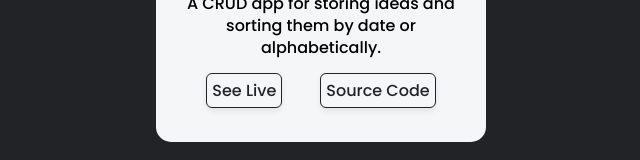
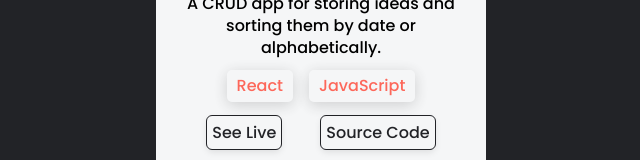
Before and after one commit to codeAdventureNow/coolthreeportfolio, a React (Vite) app: page / in a window 1280 px wide. Shown: the part 1244-1404 px from the top of the page, without its empty margins (319-959 px from the left). Built offline with nearby package versions, Linux system fonts and the light colour scheme.

Commit message:
added skills to card

```diff
--- a/src/App.css
+++ b/src/App.css
@@ -208,6 +208,29 @@ header {
   border-radius: 5px;
 }
 
+.card-skills {
+  display: flex;
+  align-items: center;
+  justify-content: center;
+  gap: 1rem;
+  margin: 10px 0;
+}
+
+/* --bg-color: #222327;
+--text-color: #fff;
+--main-color: #ffd700; */
+
+.card-skills p {
+  box-shadow: 0px 3px 15px rgba(0, 0, 0, 0.2);
+  border-radius: 5px;
+  padding: 5px 10px;
+  color: var(--main-color);
+  color: #e34234;
+  color: #ff4433;
+  /* background: var(--bg-color); */
+  opacity: 0.8;
+}
+
 .card-text {
   color: black;
   text-align: center;
--- a/src/components/Projects.tsx
+++ b/src/components/Projects.tsx
@@ -7,6 +7,10 @@ function ProjectCard({ img, title, description, hrefApp, hrefSource }) {
       <div className='card-text'>
         <h2>{title}</h2>
         <p>{description}</p>
+        <div className='card-skills'>
+          <p>React</p>
+          <p>JavaScript</p>
+        </div>
         <div className='card-buttons'>
           <a
             rel='noreferrer'
```
